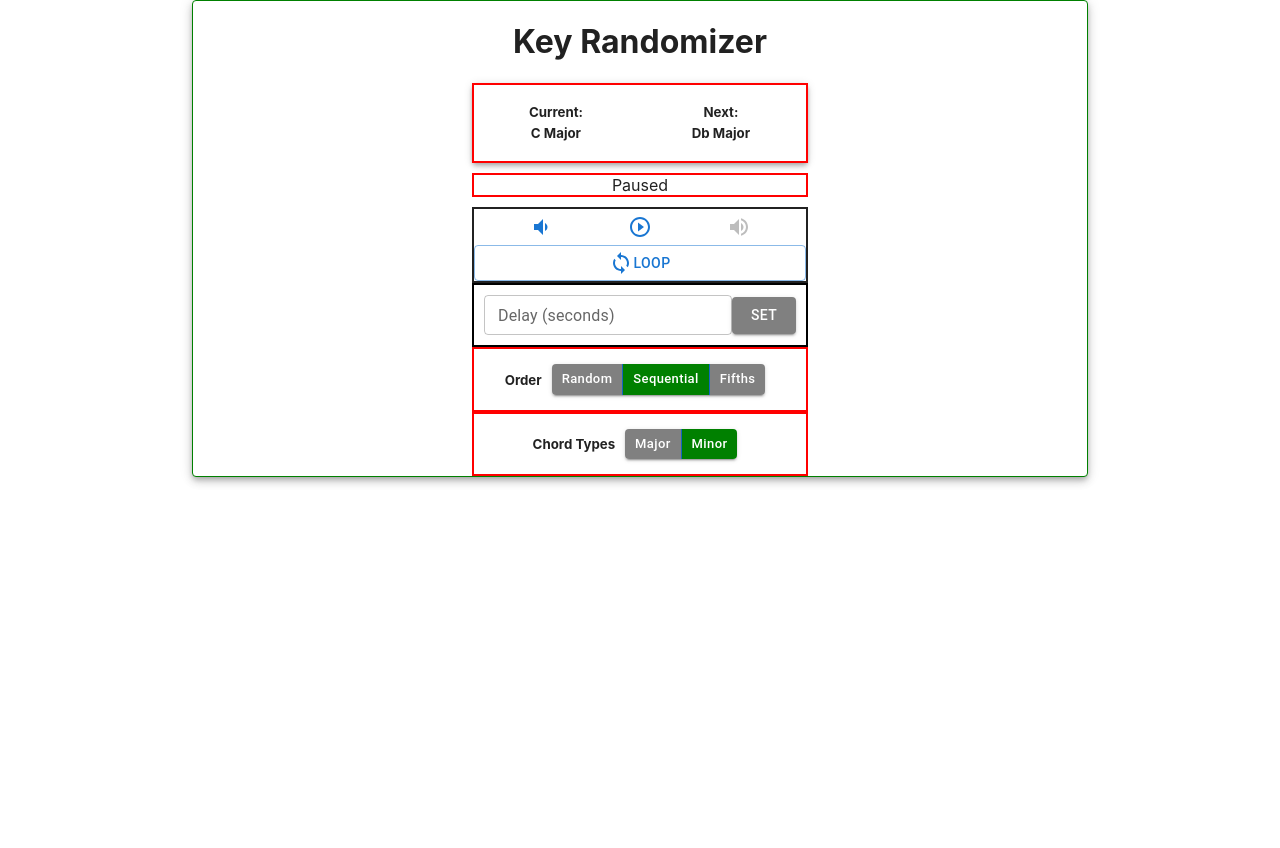
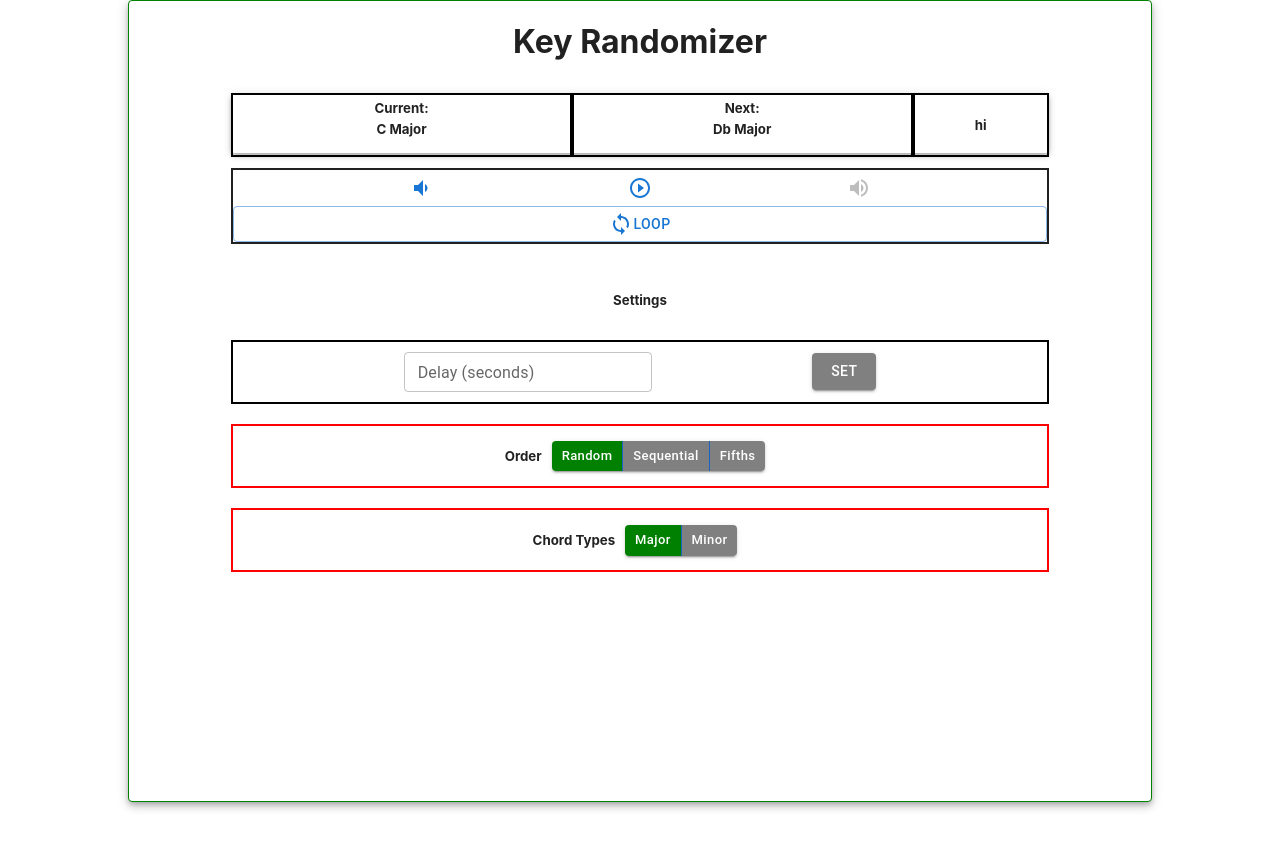
Before and after one commit to luketurnerdev/randomkeygenerator, a React (Create React App) app: page / in a window 1280 px wide. Shown: the top 848 px of the page. Before the commit the page ends 800 px from the top, so only its background shows below. Built offline with nearby package versions, Linux system fonts and the light colour scheme; no server answers.

Commit message:
change overall app spacing

```diff
--- a/src/Components/Randomizer/AudioControls/index.js
+++ b/src/Components/Randomizer/AudioControls/index.js
@@ -1,13 +1,12 @@
 import {useState} from 'react';
 import {Button} from "@mui/material";
-import { Howl, Howler } from 'howler';
+import {Howler } from 'howler';
 import LoopIcon from '@mui/icons-material/Loop';
 import VolumeUpIcon from '@mui/icons-material/VolumeUp';
 import VolumeDownIcon from '@mui/icons-material/VolumeDown';
 import StopCircleIcon from '@mui/icons-material/StopCircle';
 import PlayCircleOutlineIcon from '@mui/icons-material/PlayCircleOutline';
 import {chords} from "../../../utils/musicImports";
-import { HowToRegOutlined } from '@mui/icons-material';
 
 const AudioControls = props => {
   const {currentChord, paused, setPaused} = props;
@@ -15,6 +14,7 @@ const AudioControls = props => {
 
   const styles = {
     audioContainer: {
+      margin: '15px 0',
       border: '2px solid',
       display: 'flex',
       flexDirection: 'column',
@@ -24,13 +24,6 @@ const AudioControls = props => {
       display: 'flex',
       justifyContent: 'space-evenly'
     },
-    volumeOn: {
-      // opaci
-    },
-    volumeOff: {
-      // backgroundColor: 'red'
-      // position: 'static'
-    }
   }
 
 
--- a/src/Components/Randomizer/KeyDisplay/index.js
+++ b/src/Components/Randomizer/KeyDisplay/index.js
@@ -5,10 +5,11 @@ import { Paper, Grid } from '@mui/material';
 import {chords} from "../../../utils/musicImports";
 import {generateRandomKey, generateSequentialKey, generateFifthsKey} from "../../../utils/keyChanges";
 import {useState} from 'react';
+import { StyleSharp } from '@mui/icons-material';
 
 
 const KeyDisplay = props => {
-    const {keyOrder, setKeyOrder, modifiers, styles, delayInSeconds, paused, setPaused} = props;
+    const {keyOrder, setKeyOrder, modifiers, styles, delayInSeconds} = props;
     const keysWithFlats = ["Ab","A","Bb","B","C","Db","D","Eb","E","F","Gb","G"];
     // const keysWithSharps = ["A","A#","B","C","C#","D","D#","E","F","F#","G", "G#"];
 
@@ -18,14 +19,9 @@ const KeyDisplay = props => {
     const [upcomingKey,setUpcomingKey] = useState("Db");
     const [currentMod, setCurrentMod] = useState("Major");
     const [upcomingMod,setUpcomingMod] = useState("Major");
+    const [paused, setPaused] = useState(true);
 
 
-    // const randomizeModIfEnabled = () => {
-    //   if (randomizeMod) {
-    //     let newMod = modifiers[Math.floor(Math.random() * modifiers.length)];
-    //     setUpcomingMod(newMod);
-    //   }
-    // }
 
     const decideUpcomingKey = () => {
       switch (keyOrder) {
@@ -46,20 +42,22 @@ const KeyDisplay = props => {
       chord.play();
     }
 
-    const clockRenderer = ({ hours, minutes, seconds, completed, api}) => {
+    const ClockRenderer = ({ hours, minutes, seconds, completed, api}) => {
 
-      if (paused) {
-        return (
-        <div style={styles.countdown} >
+      console.log('seconds' + seconds)
+      // if (paused) {
+      //   console.log('stopping')
+      //   return (
+      //   <div style={styles.countdown} >
 
-          <span>Paused</span>
+      //     <span>Paused</span>
 
-        </div>
+      //   </div>
 
-        )
-      }
+      //   )
+      // }
       // TODO - when 3 sec left, play click (but dont alter state)
-      else if (completed) {
+       if (completed) {
         // Stop any previous chords
         Howler.stop()
 
@@ -82,8 +80,8 @@ const KeyDisplay = props => {
         api.start();
         // setSecondsLeft(delayInSeconds)
 
+        return <h1>paused</h1>
 
-        return <h1>paused</h1>
         }
 
         else {
@@ -103,31 +101,40 @@ const KeyDisplay = props => {
 <>
       <Paper elevation={4}>
         <Grid container style={styles.keyDisplayGrid}>
-          <Grid item xs={6} style={styles.keyDisplayItem}>
+          <Grid item xs={5} style={styles.keyDisplayItem}>
             <h5 style={styles.gridItemText}>Current:</h5>
             <h5 style={styles.gridItemText}>{currentKey} {currentMod}</h5>
 
           </Grid>
-          <Grid item xs={6} style={styles.keyDisplayItem}>
+          <Grid item xs={5} style={styles.keyDisplayItem}>
                 <h5 style={styles.gridItemText}>Next:</h5>
                 <h5 style={styles.gridItemText}>{upcomingKey} {upcomingMod}</h5>
           </Grid>
+          <Grid item xs={2} style={styles.keyDisplayItem}>
+           {!paused ?
+             <Countdown
+             date={Date.now() + delayInSeconds * 1000}
+             renderer={ClockRenderer}
+          />
+
+          :
+
+          <h5>hi</h5>
+
+          }
+          </Grid>
          </Grid>
+
 
       </Paper>
 
-    <Countdown
-        date={
-          Date.now() + delayInSeconds * 1000
-        }
-        renderer={clockRenderer}
-    />
+
 
     <AudioControls
       currentChord={chords[`${currentKey}${currentMod}`]}
       paused={paused}
       setPaused={setPaused}
-      />
+    />
 </>
 
 
--- a/src/Components/Randomizer/index.js
+++ b/src/Components/Randomizer/index.js
@@ -8,34 +8,42 @@ import { Paper} from '@mui/material';
 
 const Randomizer = () => {
 
-  const [keyOrder, setKeyOrder] = useState("sequential")
-  const [delayInSeconds, setDelayInSeconds] = useState(4);
-  const [modifiers, setModifiers] = useState(["Minor"])
-  const [paused, setPaused] = useState(true);
+  const [keyOrder, setKeyOrder] = useState("randomKey")
+  const [delayInSeconds, setDelayInSeconds] = useState(10);
+  const [modifiers, setModifiers] = useState(["Major"])
 
   return (
     <Paper elevation={5} style={styles.paperContainer}>
-     <h1>Key Randomizer</h1>
-      <div>
+      <h1>Key Randomizer {}</h1>
+      <div style={styles.componentContainer}>
+
+      <div style={styles.component}>
         <KeyDisplay
           keyOrder={keyOrder}
           setKeyOrder={setKeyOrder}
           modifiers={modifiers}
           styles={styles}
           delayInSeconds={delayInSeconds}
-          paused={paused}
-          setPaused={setPaused}
         />
-
-        <DelayDisplay
+      </div>
+      <h5> Settings </h5>
+      <div style={styles.component}>
+      <DelayDisplay
           delayInSeconds={delayInSeconds}
           setDelayInSeconds={setDelayInSeconds}
         />
-        <ChangeOrderDisplay
+      </div>
+      <div style={styles.component}>
+      <ChangeOrderDisplay
           keyOrder={keyOrder}
           setKeyOrder={setKeyOrder}
         />
+      </div>
+      <div style={styles.component}>
         <ChangeModDisplay modifiers={modifiers} setModifiers={setModifiers} />
+      </div>
+
+
 
 
       </div>
--- a/src/Components/Randomizer/styles.js
+++ b/src/Components/Randomizer/styles.js
@@ -1,29 +1,37 @@
 const styles = {
     paperContainer: {
+      border: '1px solid green',
+      margin: ' 0 10%',
+      height: '100vh',
+      textAlign: 'center'
+
+    },
+    componentContainer: {
       display: 'flex',
-      alignItems: 'center',
       flexDirection: 'column',
-      border: '1px solid green',
-      margin: ' 0 15%',
+      height: '100%',
+    },
+    component: {
+      margin: '10px 10%',
     },
     keyDisplayGrid: {
       display: 'flex',
-      flexDirection: 'column',
+      // flexDirection: 'column',
       justifyContent: 'center',
-      height: '10vh',
-      width: '100%%',
+      height: '7.5vh',
+      width: '100%',
       textAlign: 'center',
-      border: '2px solid red'
+      // border: '2px solid red'
     },
     keyDisplayItem: {
-      // border: '2px solid green',
+      border: '2px solid black',
     },
     gridItemText: {
       margin: '5px 0 ',
     },
     countdown: {
-      margin: '10px 0',
-      border: '2px solid red',
+      margin: '10px 10px',
+      // border: '2px solid red',
       textAlign: 'center',
       fontWeight: 400
     },
```
